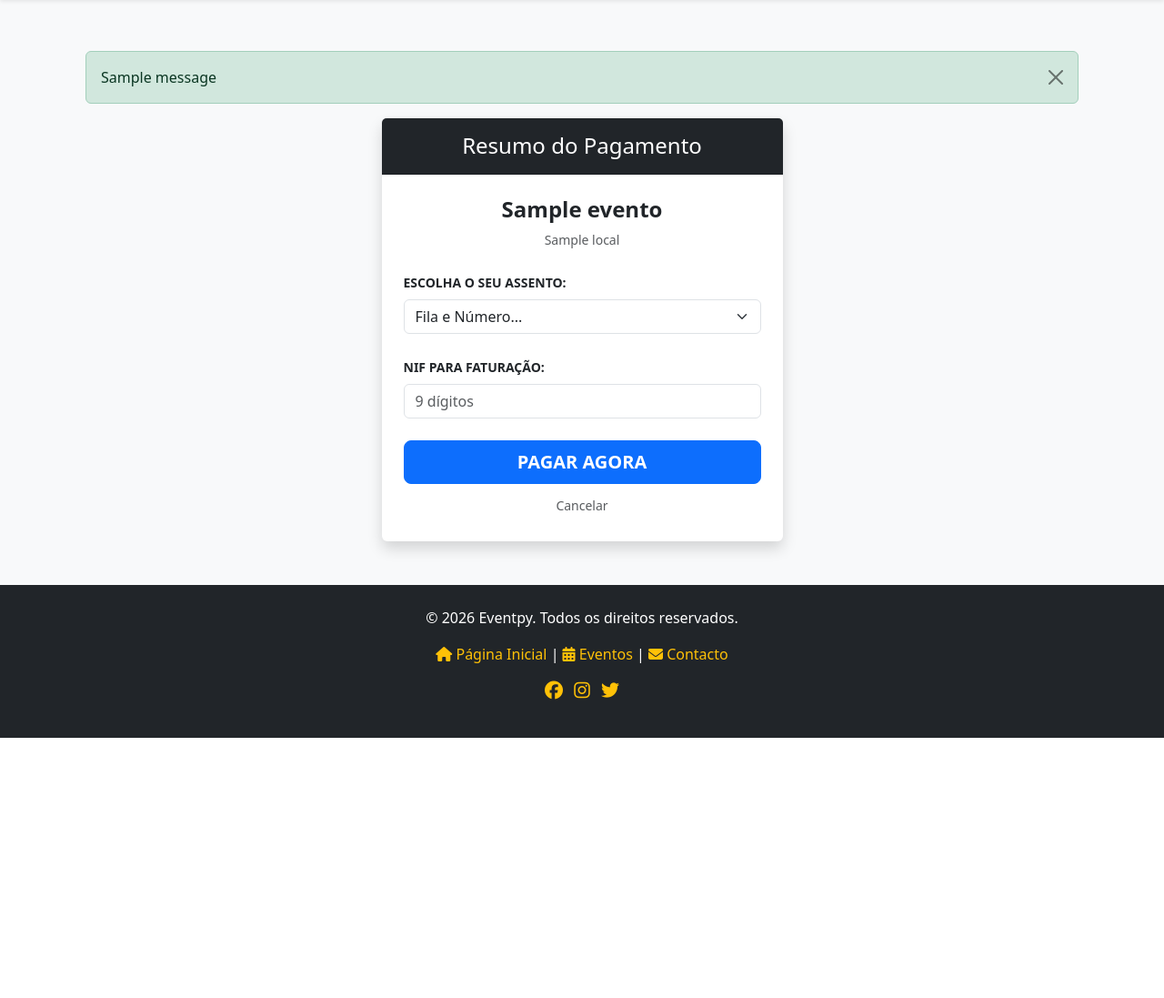
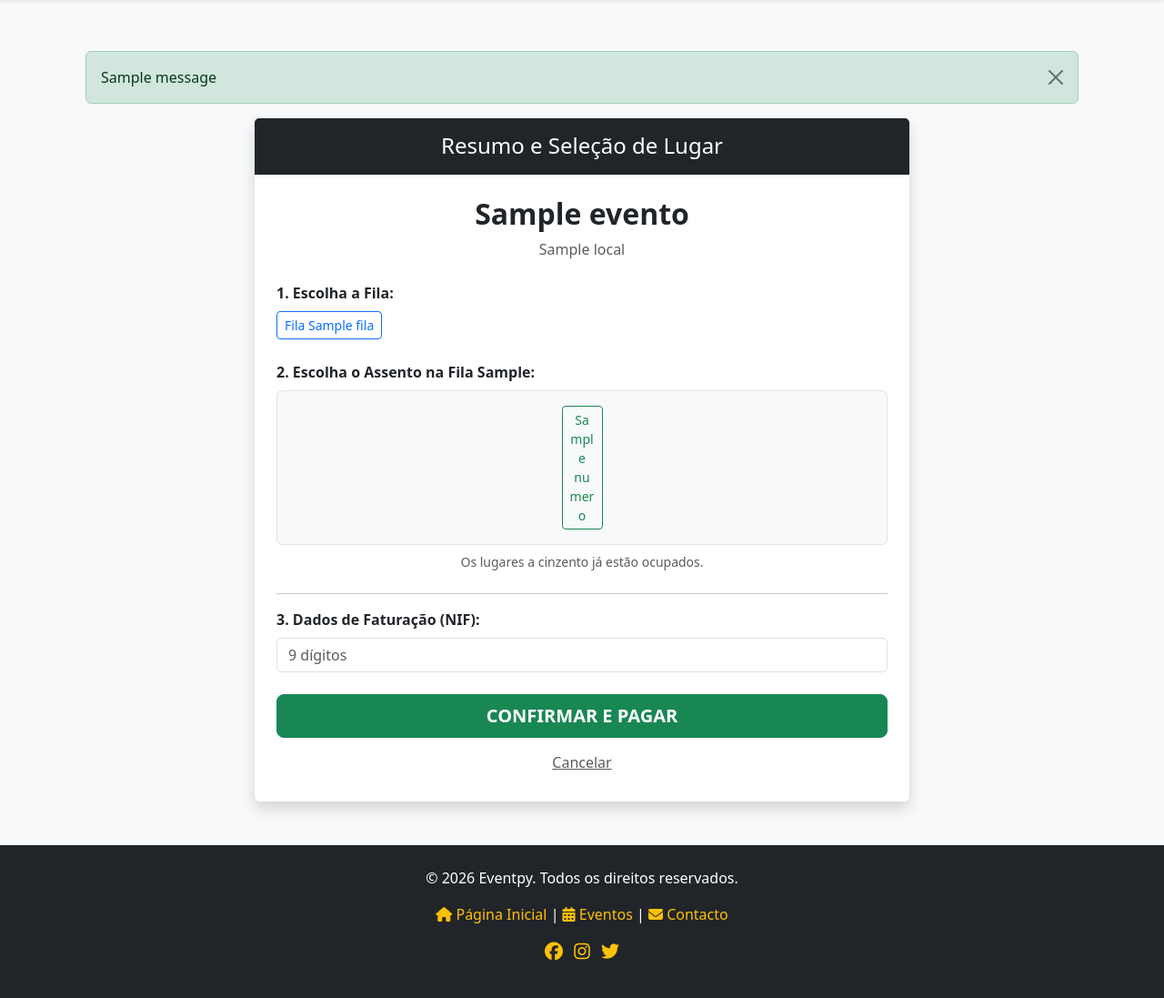
Before and after one commit to leo-snczki/eventpy, a Flask app: template templates/checkout_comprar_agora.html in a window 1280 px wide. Shown: the part 62-1159 px from the top of the page at 91% size. Before the commit the page ends 873 px from the top, so only its background shows below. Run offline with Flask 3, Linux system fonts and the light colour scheme; the template is opened without the code that fills it: most values are stand-ins (such as "Sample title", 1, 10 or a date in 2020); one stand-in notice (Sample message) is shown; some libraries are stand-ins or nearby versions.

Commit message:
Refactor checkout process to improve seat selection and user feedback; enhance UI for better usability

```diff
--- a/app.py
+++ b/app.py
@@ -49,54 +49,58 @@ def checkout_comprar_agora(evento_id):
         return redirect(url_for("eventos"))
 
     lugar_sugerido = None
-    lugares_numerados = []
+    filas = []
+    lugares_da_fila = []
+    fila_selecionada = request.args.get("fila")
 
     if evento.tipo == Evento.TIPO_CONCERTO:
-        # Pega o lugar de pista DISPONÍVEL com o MENOR PREÇO
+        # Pega o lugar de pista mais barato
         lugar_sugerido = (Lugar.select()
-                          .where((Lugar.evento == evento) &
-                                 (Lugar.tipo == Lugar.TIPO_PISTA) &
-                                 (Lugar.vendido == False))
-                          .order_by(Lugar.preco_base.asc()) # Menor preço primeiro
-                          .first())
+                          .where((Lugar.evento == evento) & (Lugar.tipo == Lugar.TIPO_PISTA) & (Lugar.vendido == False))
+                          .order_by(Lugar.preco_base.asc()).first())
     else:
-        lugares_numerados = (Lugar.select()
-                             .where((Lugar.evento == evento) &
-                                    (Lugar.vendido == False))
-                             .order_by(Lugar.fila, Lugar.numero))
+        # Lógica de Teatro/Palestra: Carregar Filas
+        filas_query = (Lugar.select(Lugar.fila)
+                       .where((Lugar.evento == evento) & (Lugar.fila.is_null(False)))
+                       .distinct().order_by(Lugar.fila))
+        filas = [f.fila for f in filas_query]
+
+        if fila_selecionada:
+            lugares_da_fila = (Lugar.select()
+                               .where((Lugar.evento == evento) & (Lugar.fila == fila_selecionada))
+                               .order_by(Lugar.numero))
 
     if request.method == "POST":
         lugar_id = request.form.get("lugar_id")
         nif = request.form.get("nif")
 
         if not lugar_id:
-            flash("Desculpe, já não existem lugares disponíveis.", "danger")
-            return redirect(url_for("eventos"))
+            flash("Selecione um lugar antes de confirmar.", "warning")
+        else:
+            try:
+                with db.atomic():
+                    lugar = Lugar.get_by_id(lugar_id)
+                    if lugar.vendido:
+                        flash("Este lugar já não está disponível.", "danger")
+                        return redirect(url_for("checkout_comprar_agora", evento_id=evento.id))
 
-        try:
-            with db.atomic():
-                lugar = Lugar.get_by_id(lugar_id)
-                if lugar.vendido:
-                    flash("Este lugar foi reservado por outra pessoa. Tente novamente.", "warning")
-                    return redirect(url_for("checkout_comprar_agora", evento_id=evento.id))
+                    venda = Venda.create(utilizador=g.utilizador, evento=evento, total=lugar.preco_base)
+                    Bilhete.create(venda=venda, lugar=lugar, preco=lugar.preco_base)
+                    lugar.vendido = True
+                    lugar.save()
+                    Recibo.create(venda=venda, nif=nif, valor_total=lugar.preco_base)
 
-                venda = Venda.create(utilizador=g.utilizador, evento=evento, total=lugar.preco_base)
-                Bilhete.create(venda=venda, lugar=lugar, preco=lugar.preco_base)
-
-                lugar.vendido = True
-                lugar.save()
-
-                Recibo.create(venda=venda, nif=nif, valor_total=lugar.preco_base)
-
-            flash(f"Compra de '{evento.titulo}' concluída com sucesso!", "success")
-            return redirect(url_for("utilizador"))
-        except Exception:
-            flash("Erro ao processar a transação. Tente mais tarde.", "danger")
+                flash("Compra realizada com sucesso!", "success")
+                return redirect(url_for("utilizador"))
+            except Exception:
+                flash("Erro ao processar a compra.", "danger")
 
     return render_template("checkout_comprar_agora.html",
                            evento=evento,
                            lugar_sugerido=lugar_sugerido,
-                           lugares_numerados=lugares_numerados)
+                           filas=filas,
+                           lugares=lugares_da_fila,
+                           fila_selecionada=fila_selecionada)
 
 @app.route("/")
 def index():
--- a/templates/checkout_comprar_agora.html
+++ b/templates/checkout_comprar_agora.html
@@ -3,69 +3,81 @@
 {% block content %}
 <div class="container mt-4">
     {% with messages = get_flashed_messages(with_categories=true) %}
-      {% if messages %}
-        {% for category, message in messages %}
-          <div class="alert alert-{{ category }} alert-dismissible fade show" role="alert">
-            {{ message }}
-            <button type="button" class="btn-close" data-bs-dismiss="alert" aria-label="Close"></button>
-          </div>
-        {% endfor %}
-      {% endif %}
+      {% if messages %}{% for category, message in messages %}
+          <div class="alert alert-{{ category }} alert-dismissible fade show">{{ message }}<button type="button" class="btn-close" data-bs-dismiss="alert"></button></div>
+      {% endfor %}{% endif %}
     {% endwith %}
 
     <div class="row justify-content-center">
-        <div class="col-md-6 col-lg-5">
+        <div class="col-md-8">
             <div class="card shadow border-0">
                 <div class="card-header bg-dark text-white text-center py-3">
-                    <h4 class="mb-0">Resumo do Pagamento</h4>
+                    <h4 class="mb-0">Resumo e Seleção de Lugar</h4>
                 </div>
                 <div class="card-body p-4">
-                    <div class="mb-4 text-center">
-                        <h2 class="h4 fw-bold">{{ evento.titulo }}</h2>
-                        <p class="text-muted small"><i class="bi bi-geo-alt"></i> {{ evento.local }}</p>
+                    <div class="text-center mb-4">
+                        <h2 class="fw-bold">{{ evento.titulo }}</h2>
+                        <p class="text-muted"><i class="bi bi-geo-alt"></i> {{ evento.local }}</p>
                     </div>
 
                     <form method="POST">
                         {% if evento.tipo == 'concerto' %}
-                            <div class="bg-light p-3 rounded text-center mb-4 border">
-                                <span class="text-muted d-block small mb-1">MELHOR PREÇO DISPONÍVEL (PISTA)</span>
-                                <h2 class="text-success fw-bold mb-0">
-                                    {% if lugar_sugerido %}
-                                        {{ "{:,.2f}".format(lugar_sugerido.preco_base) }}€
-                                        <input type="hidden" name="lugar_id" value="{{ lugar_sugerido.id }}">
-                                    {% else %}
-                                        Esgotado
-                                    {% endif %}
-                                </h2>
+                            <div class="alert alert-secondary text-center mb-4">
+                                <span class="d-block small text-uppercase">Preço (Pista)</span>
+                                <h2 class="text-success fw-bold">{{ "{:,.2f}".format(lugar_sugerido.preco_base) if lugar_sugerido else "Esgotado" }}€</h2>
+                                {% if lugar_sugerido %}<input type="hidden" name="lugar_id" value="{{ lugar_sugerido.id }}">{% endif %}
                             </div>
                         {% else %}
                             <div class="mb-4">
-                                <label class="form-label fw-bold small">ESCOLHA O SEU ASSENTO:</label>
-                                <select name="lugar_id" class="form-select" required>
-                                    <option value="" disabled selected>Fila e Número...</option>
-                                    {% for lugar in lugares_numerados %}
-                                        <option value="{{ lugar.id }}">
-                                            Fila {{ lugar.fila }}, Lugar {{ lugar.numero }} — {{ "{:,.2f}".format(lugar.preco_base) }}€
-                                        </option>
+                                <label class="form-label fw-bold">1. Escolha a Fila:</label>
+                                <div class="d-flex flex-wrap gap-2">
+                                    {% for fila in filas %}
+                                    <a href="{{ url_for('checkout_comprar_agora', evento_id=evento.id, fila=fila) }}"
+                                       class="btn {{ 'btn-primary' if fila == fila_selecionada else 'btn-outline-primary' }} btn-sm">
+                                        Fila {{ fila }}
+                                    </a>
                                     {% endfor %}
-                                </select>
+                                </div>
                             </div>
+
+                            {% if fila_selecionada %}
+                            <div class="mb-4">
+                                <label class="form-label fw-bold">2. Escolha o Assento na Fila {{ fila_selecionada }}:</label>
+                                <div class="d-flex flex-wrap gap-2 justify-content-center p-3 bg-light rounded border">
+                                    {% for lugar in lugares %}
+                                        {% if not lugar.vendido %}
+                                            <input type="radio" class="btn-check" name="lugar_id" value="{{ lugar.id }}" id="lugar{{ lugar.id }}" required>
+                                            <label class="btn btn-outline-success btn-sm" for="lugar{{ lugar.id }}" style="width: 45px;">
+                                                {{ lugar.numero }}
+                                            </label>
+                                        {% else %}
+                                            <button type="button" class="btn btn-secondary btn-sm" disabled style="width: 45px;">{{ lugar.numero }}</button>
+                                        {% endif %}
+                                    {% endfor %}
+                                </div>
+                                <div class="form-text text-center mt-2">Os lugares a cinzento já estão ocupados.</div>
+                            </div>
+                            {% endif %}
                         {% endif %}
 
+                        <hr>
+
                         <div class="mb-4">
-                            <label for="nif" class="form-label fw-bold small">NIF PARA FATURAÇÃO:</label>
+                            <label for="nif" class="form-label fw-bold">3. Dados de Faturação (NIF):</label>
                             <input type="text" name="nif" id="nif" class="form-control" placeholder="9 dígitos" required pattern="\d{9}">
                         </div>
 
                         <div class="d-grid gap-2">
-                            {% if (evento.tipo == 'concerto' and not lugar_sugerido) or (evento.tipo != 'concerto' and not lugares_numerados) %}
-                                <button type="button" class="btn btn-secondary btn-lg" disabled>Indisponível</button>
+                            {% if (evento.tipo == 'concerto' and not lugar_sugerido) or (evento.tipo != 'concerto' and not fila_selecionada) %}
+                                <button type="button" class="btn btn-secondary btn-lg" disabled>
+                                    {{ 'Selecione uma fila primeiro' if evento.tipo != 'concerto' else 'Esgotado' }}
+                                </button>
                             {% else %}
-                                <button type="submit" class="btn btn-primary btn-lg fw-bold">
-                                    <i class="bi bi-credit-card"></i> PAGAR AGORA
+                                <button type="submit" class="btn btn-success btn-lg fw-bold">
+                                    <i class="bi bi-cart-check"></i> CONFIRMAR E PAGAR
                                 </button>
                             {% endif %}
-                            <a href="{{ url_for('eventos') }}" class="btn btn-link btn-sm text-decoration-none text-muted">Cancelar</a>
+                            <a href="{{ url_for('eventos') }}" class="btn btn-link text-muted">Cancelar</a>
                         </div>
                     </form>
                 </div>
```
